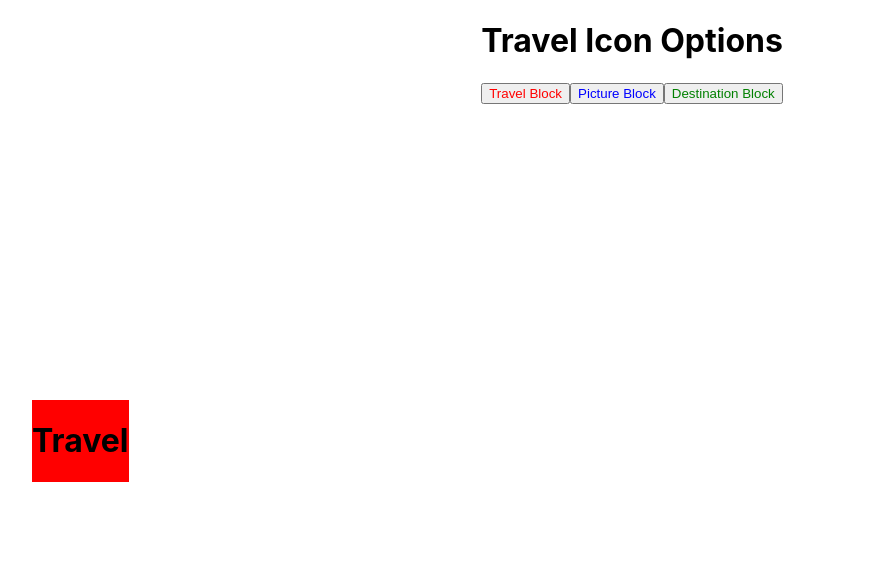
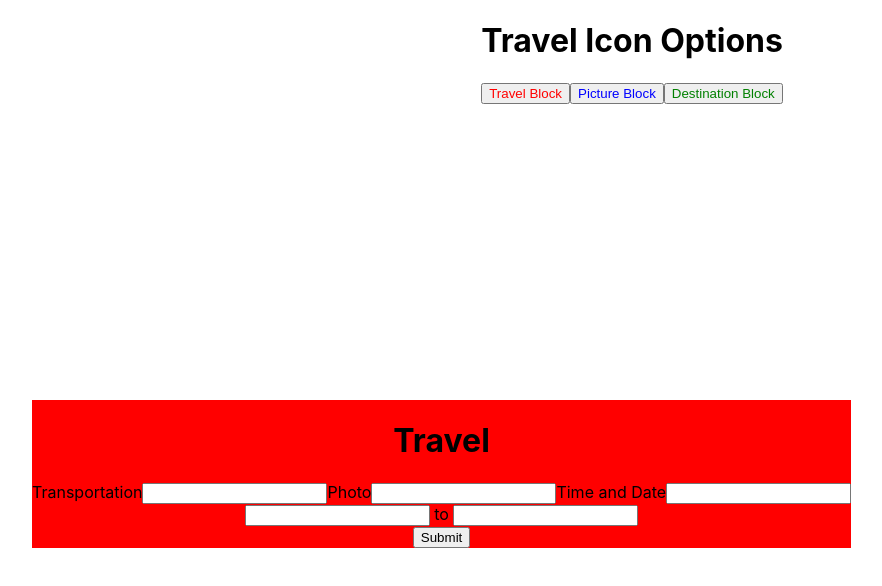
Before and after one commit to Dccai/Hackathon-Travel, a React (Create React App) app: page / in a window 1280 px wide. Shown: the top 586 px of the page, without its empty margins (8-890 px from the left). Built offline with nearby package versions, Linux system fonts and the light colour scheme.

Commit message:
Update MainPage.js

```diff
--- a/src/Pages/MainPage.js
+++ b/src/Pages/MainPage.js
@@ -9,8 +9,12 @@ export class MainPage extends React.Component{
         this.handleTravelClick=this.handleTravelClick.bind(this);
         this.handlePhotoClick=this.handlePhotoClick.bind(this);
         this.handleDestinationBlock=this.handleDestinationBlock.bind(this);
+        this.handleTravelSubmit=this.handleTravelSubmit.bind(this);
         this.state={menuVisibility:0,travelBlocksToAdd:["travel","travel"],menuItemLoc:0};
         this.placeholderBlock=undefined;
+    }
+    handleTravelSubmit(event){
+        event.preventDefault();
     }
     handleMenuClick(){
        if(this.state.menuVisibility===0){this.setState({menuVisibility:100,menuItemLoc:-200})}
@@ -40,7 +44,9 @@ export class MainPage extends React.Component{
         <h1 onClick={this.handleMenuClick}>Travel Icon Options</h1>
         <div style={{position:"static"}} id="Menu"  ><button style={{position:"relative",color:"red",top:`${this.state.menuItemLoc}px`}} onClick={this.handleTravelClick}>Travel Block</button><button style={{position:"relative",color:"blue",top:`${this.state.menuItemLoc}px`}} onClick={this.handlePhotoClick}>Picture Block</button><button style={{position:"relative",color:"green",top:`${this.state.menuItemLoc}px`}} onClick={this.handleDestinationBlock}>Destination Block</button></div>
 <ul>{this.state.travelBlocksToAdd.map((a,h)=>{
-    if(a==="travel"){return <Draggable><li className="travelBlock"key={h}><h1>Travel</h1></li></Draggable>;}
+    if(a==="travel"){return (<Draggable><li className="travelBlock"key={h}><h1>Travel</h1><form onSubmit={this.handleTravelSubmit}><label htmlFor="travelTransport">Transportation</label>
+    <input name="travelTransport"type="text"></input><label htmlFor="travelImage">Photo</label><input type="text" name="travelImage"></input>
+    <label htmlFor="travelDateTime">Time and Date</label><input type="text"></input><div><input type="text"></input> to <input type="text"></input></div><input type="submit" ></input></form></li></Draggable>);}
     else if(a==="photo"){return <Draggable><li className="photoBlock"key={h}><h1>Image</h1></li></Draggable>;}
     else{return <Draggable><li className="destBlock"key={h}><h1>Destination</h1></li></Draggable>;}
 })}</ul>
```
